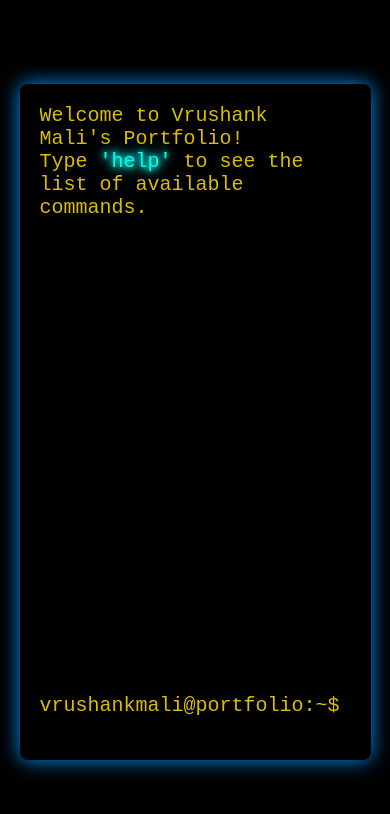
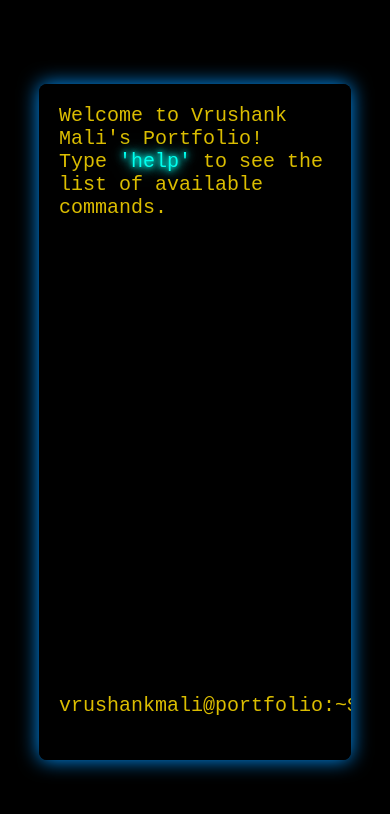
Before and after one commit to VrushankMali/Terminal_Portfolio, a plain HTML site: page index.html in a window 390 px wide. Drawn offline with Linux system fonts and the light colour scheme; animation ran at ten frames a second.

Commit message:
Input issue on phone is fixed but help command is having visibility problems on phone so trying to fix that now

```diff
--- a/css/style.css
+++ b/css/style.css
@@ -28,7 +28,7 @@ html, body {
 
 /* Terminal styling */
 .terminal {
-    width: 90%;
+    width: 80%;
     max-width: 1300px;
     height: 80vh;
     background-color: #000; /* Terminal background */
@@ -56,7 +56,6 @@ html, body {
 .output {
     flex-grow: 1;
     overflow-y: auto; /* Scrollable content */
-    overflow-x: auto;
 }
 
 /* Also hide scrollbars on the output element */
```
